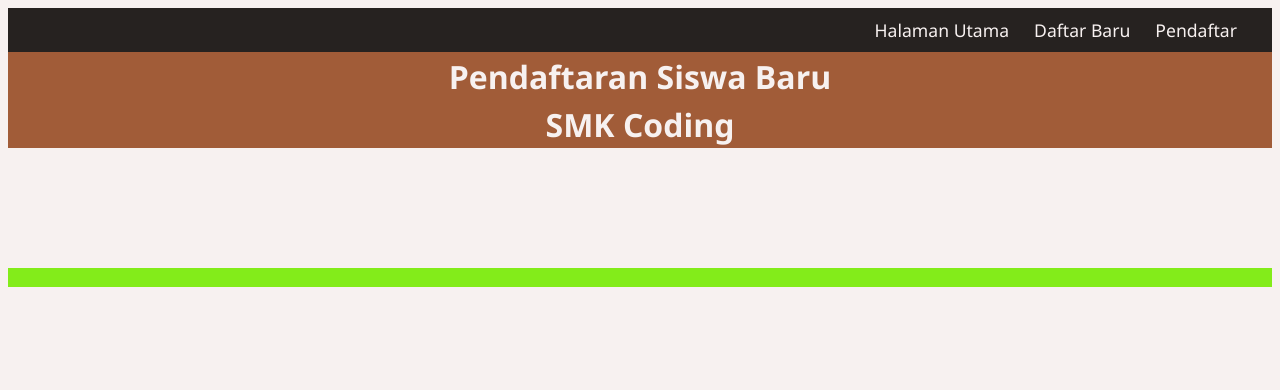
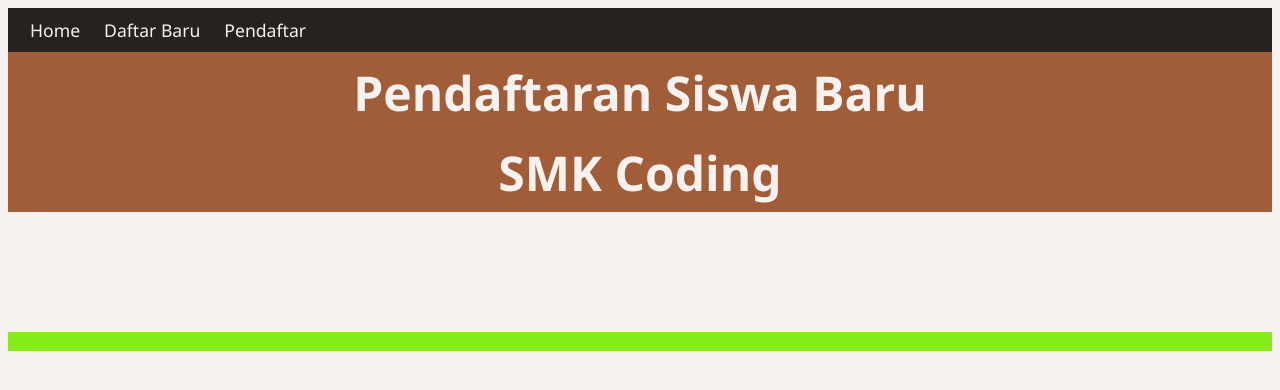
Before and after one commit to gmaaliki/Tugas-7-PWEB, a PHP site: page / in a window 1280 px wide. Shown: the top 390 px of the page. Run offline with PHP 8.4, Linux system fonts and the light colour scheme.

Commit message:
changing things

```diff
--- a/index.php
+++ b/index.php
@@ -11,7 +11,7 @@
   <body>
     <nav>
         <ul>
-          <li><a href="index.php">Halaman Utama</a></li>
+          <li><a href="index.php">Home</a></li>
           <li><a href="form-daftar.php">Daftar Baru</a></li>
           <li><a href="list-siswa.php">Pendaftar</a></li>
         </ul>
--- a/style.css
+++ b/style.css
@@ -7,13 +7,14 @@ header {
 	background-color: #A15C38;
     display: flex;
     flex-wrap: wrap;
-    height: 6em;
+    height: 10em;
 }
 
 header h1 {
     color: #F7F1F0;
     flex: 0 0 100%;
     margin: 0;
+    font-size: 3em;
     text-align: center;
     align-self: center;
 }
@@ -23,7 +24,11 @@ nav {
     color: #F7F1F0;
 	padding: 10px;
     display: flex;
-    justify-content: flex-end;
+    justify-content: left;
+}
+
+nav li {
+    margin: 0 12px 0 12px;
 }
 
 nav ul {
@@ -31,10 +36,6 @@ nav ul {
 	padding: 0;
 	list-style: none;
 	display: flex;
-}
-
-nav li {
-	margin-right: 25px;
 }
 
 nav a {
```
